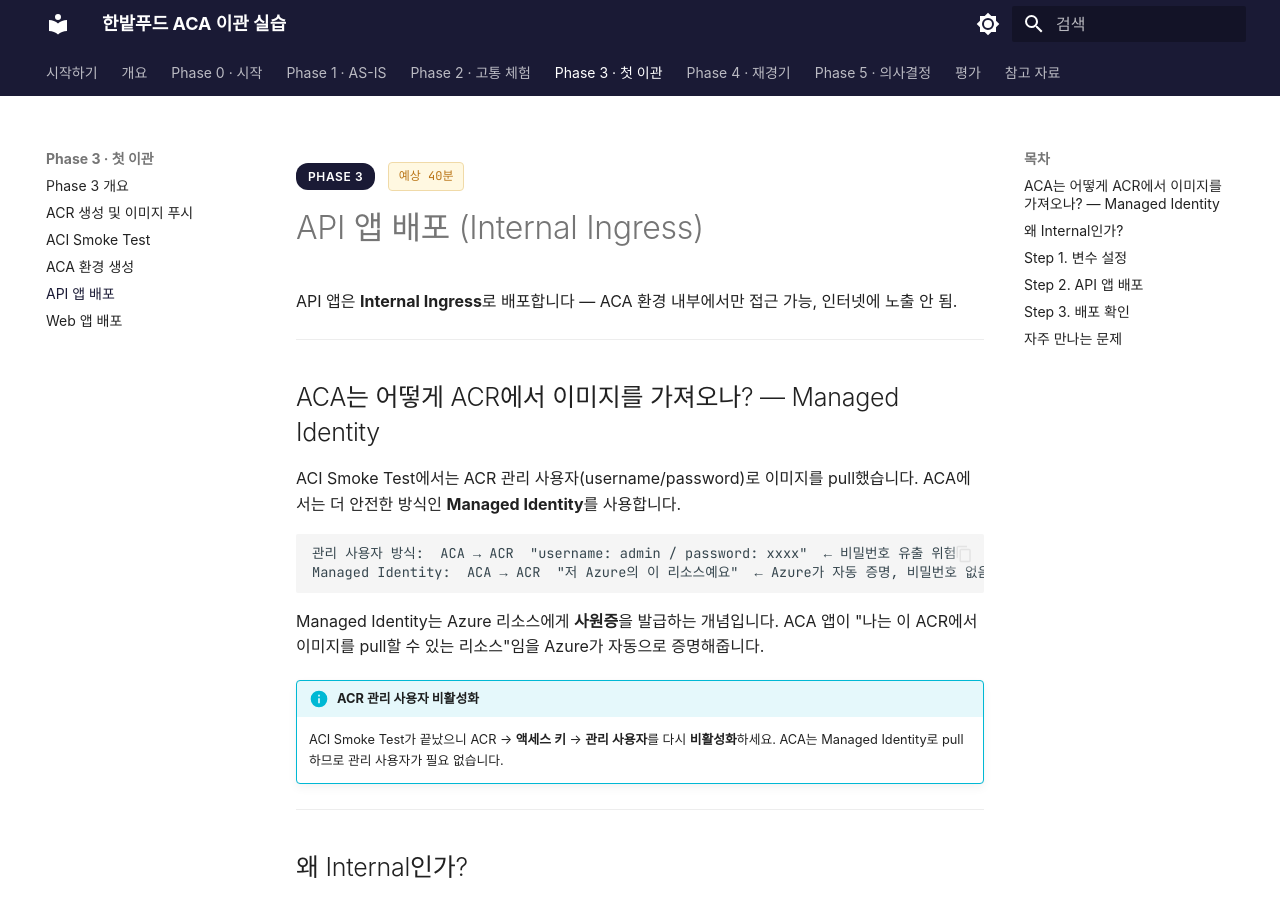
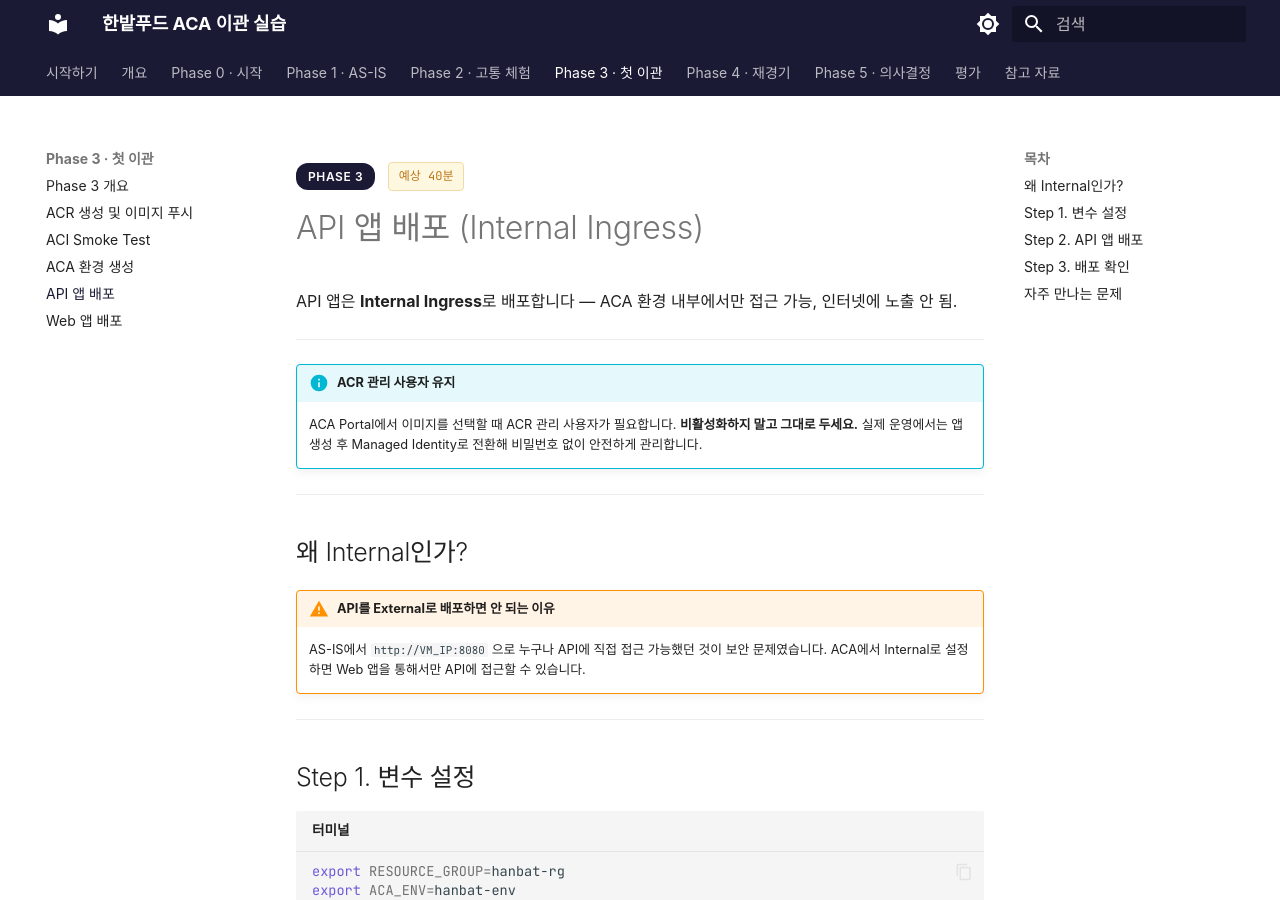
Before and after one commit to skilleat-labs/container-service-labs, an MkDocs documentation site: the page built from docs/phase-3/api-deploy.md, in a window 1280 px wide and 900 px high. Built offline with MkDocs 1.6.1 and Material for MkDocs 9.7.7, drawn with Linux system fonts in a browser that asks for light colours; some web fonts are replaced.

Commit message:
docs: api-deploy에서 Managed Identity 상세 설명 제거, 개념 한 줄로 단순화

````diff
--- a/docs/phase-3/api-deploy.md
+++ b/docs/phase-3/api-deploy.md
@@ -7,22 +7,9 @@ API 앱은 **Internal Ingress**로 배포합니다 — ACA 환경 내부에서
 
 ---
 
-## ACA는 어떻게 ACR에서 이미지를 가져오나? — Managed Identity
-
-ACI Smoke Test에서는 ACR 관리 사용자(username/password)로 이미지를 pull했습니다.
-ACA에서는 더 안전한 방식인 **Managed Identity**를 사용합니다.
-
-```
-관리 사용자 방식:  ACA → ACR  "username: admin / password: xxxx"  ← 비밀번호 유출 위험
-Managed Identity:  ACA → ACR  "저 Azure의 이 리소스예요"  ← Azure가 자동 증명, 비밀번호 없음
-```
-
-Managed Identity는 Azure 리소스에게 **사원증**을 발급하는 개념입니다.
-ACA 앱이 "나는 이 ACR에서 이미지를 pull할 수 있는 리소스"임을 Azure가 자동으로 증명해줍니다.
-
-!!! info "ACR 관리 사용자 비활성화"
-    ACI Smoke Test가 끝났으니 ACR → **액세스 키** → **관리 사용자**를 다시 **비활성화**하세요.
-    ACA는 Managed Identity로 pull하므로 관리 사용자가 필요 없습니다.
+!!! info "ACR 관리 사용자 유지"
+    ACA Portal에서 이미지를 선택할 때 ACR 관리 사용자가 필요합니다. **비활성화하지 말고 그대로 두세요.**
+    실제 운영에서는 앱 생성 후 Managed Identity로 전환해 비밀번호 없이 안전하게 관리합니다.
 
 ---
 
````
